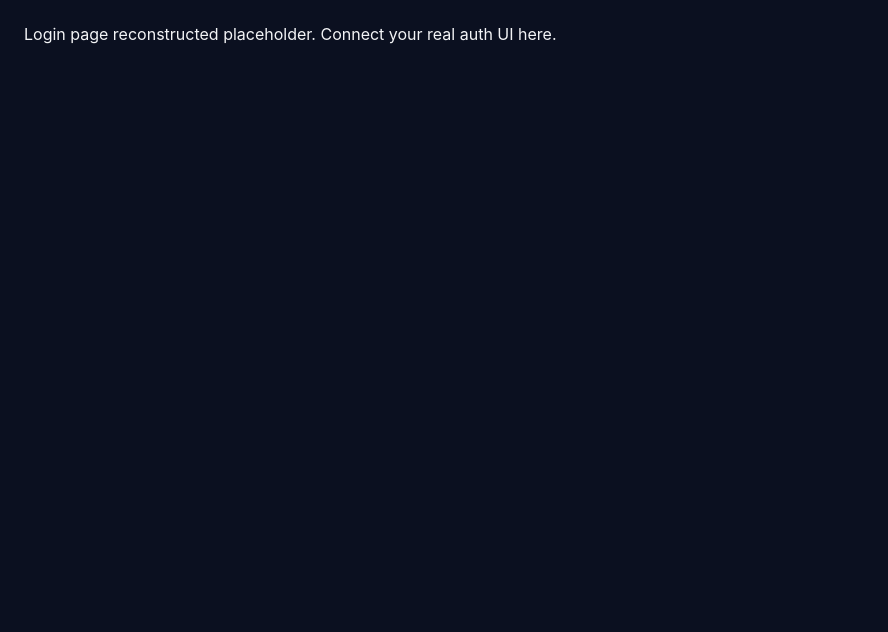
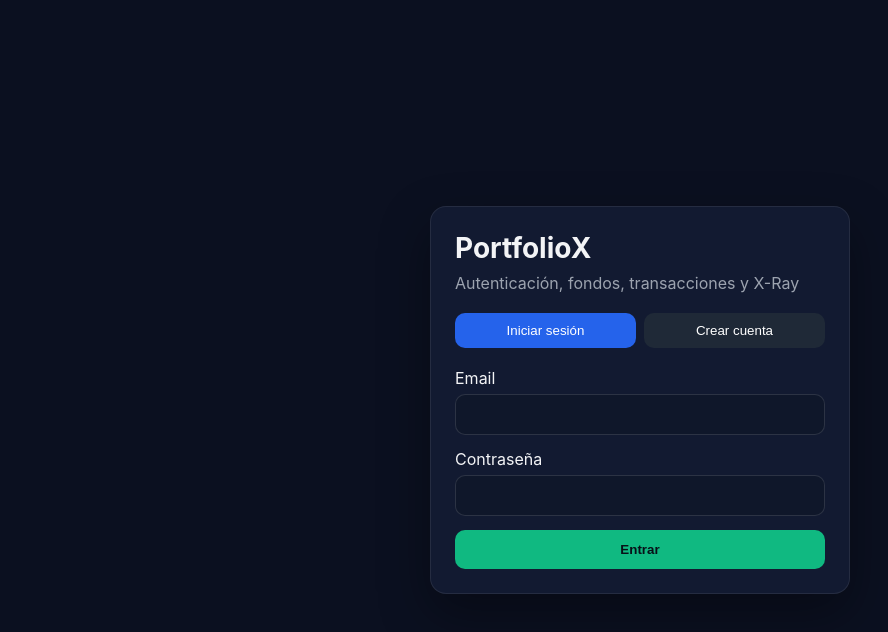
Before and after one commit to JuanmiR74/pplxty-myportfolio, a React (Vite) app: page /login in a window 1280 px wide. Shown: the top 632 px of the page, without its empty margins (0-888 px from the left). Built offline with nearby package versions, Linux system fonts and the light colour scheme; no server answers.

Commit message:
Add files via upload

```diff
--- a/src/components/Header.tsx
+++ b/src/components/Header.tsx
@@ -1,2 +1,19 @@
 import React from 'react';
-export function Header(){ return <header style={{padding:16,borderBottom:'1px solid #ddd',fontWeight:700}}>PortfolioX</header>; }
+import { useAuth } from '@/hooks/useAuth';
+
+export function Header() {
+  const { user, signOut } = useAuth();
+  return (
+    <header style={{ padding: 16, borderBottom: '1px solid rgba(255,255,255,.08)', display: 'flex', justifyContent: 'space-between', alignItems: 'center', background: '#111827', color: '#fff' }}>
+      <div style={{ fontWeight: 800 }}>PortfolioX</div>
+      <div style={{ display: 'flex', gap: 12, alignItems: 'center' }}>
+        <span style={{ color: '#cbd5e1', fontSize: 14 }}>{user?.email ?? 'Invitado'}</span>
+        {user && (
+          <button onClick={() => signOut()} style={{ padding: '8px 10px', borderRadius: 8, border: 0, background: '#ef4444', color: '#fff' }}>
+            Salir
+          </button>
+        )}
+      </div>
+    </header>
+  );
+}
--- a/src/pages/Index.tsx
+++ b/src/pages/Index.tsx
@@ -1,3 +1,14 @@
 import React from 'react';
 import { Header } from '@/components/Header';
-export default function Index(){ return <div><Header /><main style={{padding:24}}>Dashboard base reconstructed. Integrate the remaining portfolio widgets here.</main></div>; }
+
+export default function Index() {
+  return (
+    <div>
+      <Header />
+      <main style={{ padding: 24, color: '#f3f4f6' }}>
+        <h1 style={{ marginTop: 0 }}>Dashboard reconstruido</h1>
+        <p style={{ color: '#94a3b8' }}>La autenticación ya es funcional. La siguiente fase consiste en reconectar todas las vistas reales de cartera, fondos, robo-advisors y X-Ray sobre esta base estable.</p>
+      </main>
+    </div>
+  );
+}
--- a/src/pages/Login.tsx
+++ b/src/pages/Login.tsx
@@ -1,2 +1,62 @@
-import React from 'react';
-export default function Login() { return <div style={{padding:24}}>Login page reconstructed placeholder. Connect your real auth UI here.</div>; }
+import React, { useEffect, useState } from 'react';
+import { useNavigate } from 'react-router-dom';
+import { useAuth } from '@/hooks/useAuth';
+
+export default function Login() {
+  const { user, signIn, signUp, loading } = useAuth();
+  const navigate = useNavigate();
+  const [mode, setMode] = useState<'login' | 'signup'>('login');
+  const [email, setEmail] = useState('');
+  const [password, setPassword] = useState('');
+  const [error, setError] = useState<string | null>(null);
+  const [submitting, setSubmitting] = useState(false);
+
+  useEffect(() => {
+    if (!loading && user) navigate('/', { replace: true });
+  }, [loading, user, navigate]);
+
+  const onSubmit = async (e: React.FormEvent) => {
+    e.preventDefault();
+    setError(null);
+    setSubmitting(true);
+    const action = mode === 'login' ? signIn : signUp;
+    const res = await action(email.trim(), password);
+    setSubmitting(false);
+    if (res.error) {
+      setError(res.error);
+      return;
+    }
+    navigate('/', { replace: true });
+  };
+
+  return (
+    <div style={{ minHeight: '100vh', display: 'grid', placeItems: 'center', background: '#0b1020', color: '#f3f4f6', padding: 24 }}>
+      <div style={{ width: '100%', maxWidth: 420, background: '#121a31', border: '1px solid rgba(255,255,255,.08)', borderRadius: 16, padding: 24, boxShadow: '0 20px 50px rgba(0,0,0,.35)' }}>
+        <div style={{ display: 'flex', justifyContent: 'space-between', alignItems: 'center', marginBottom: 20 }}>
+          <div>
+            <h1 style={{ margin: 0, fontSize: 28 }}>PortfolioX</h1>
+            <p style={{ margin: '8px 0 0', color: '#9ca3af' }}>Autenticación, fondos, transacciones y X-Ray</p>
+          </div>
+        </div>
+        <div style={{ display: 'flex', gap: 8, marginBottom: 20 }}>
+          <button onClick={() => setMode('login')} style={{ flex: 1, padding: '10px 12px', borderRadius: 10, border: 0, background: mode === 'login' ? '#2563eb' : '#1f2937', color: '#fff' }}>Iniciar sesión</button>
+          <button onClick={() => setMode('signup')} style={{ flex: 1, padding: '10px 12px', borderRadius: 10, border: 0, background: mode === 'signup' ? '#2563eb' : '#1f2937', color: '#fff' }}>Crear cuenta</button>
+        </div>
+        <form onSubmit={onSubmit} style={{ display: 'grid', gap: 14 }}>
+          <label style={{ display: 'grid', gap: 6 }}>
+            <span>Email</span>
+            <input type="email" value={email} onChange={(e) => setEmail(e.target.value)} required style={{ padding: 12, borderRadius: 10, border: '1px solid rgba(255,255,255,.12)', background: '#0f172a', color: '#fff' }} />
+          </label>
+          <label style={{ display: 'grid', gap: 6 }}>
+            <span>Contraseña</span>
+            <input type="password" value={password} onChange={(e) => setPassword(e.target.value)} required minLength={6} style={{ padding: 12, borderRadius: 10, border: '1px solid rgba(255,255,255,.12)', background: '#0f172a', color: '#fff' }} />
+          </label>
+          {error && <div style={{ color: '#fca5a5', fontSize: 14 }}>{error}</div>}
+          <button type="submit" disabled={submitting || loading} style={{ padding: '12px 14px', borderRadius: 10, border: 0, background: '#10b981', color: '#081018', fontWeight: 700 }}>
+            {submitting ? 'Procesando...' : mode === 'login' ? 'Entrar' : 'Registrarme'}
+          </button>
+        </form>
+      </div>
+    </div>
+  );
+}
```
